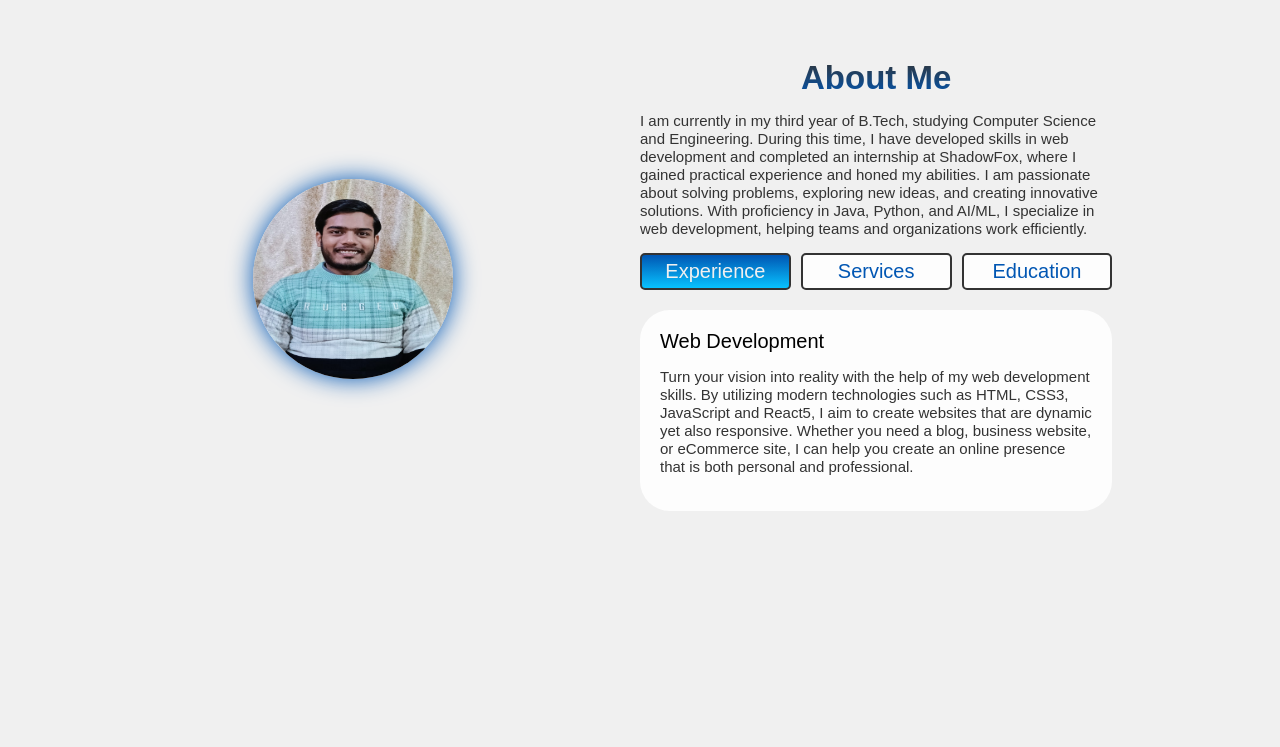
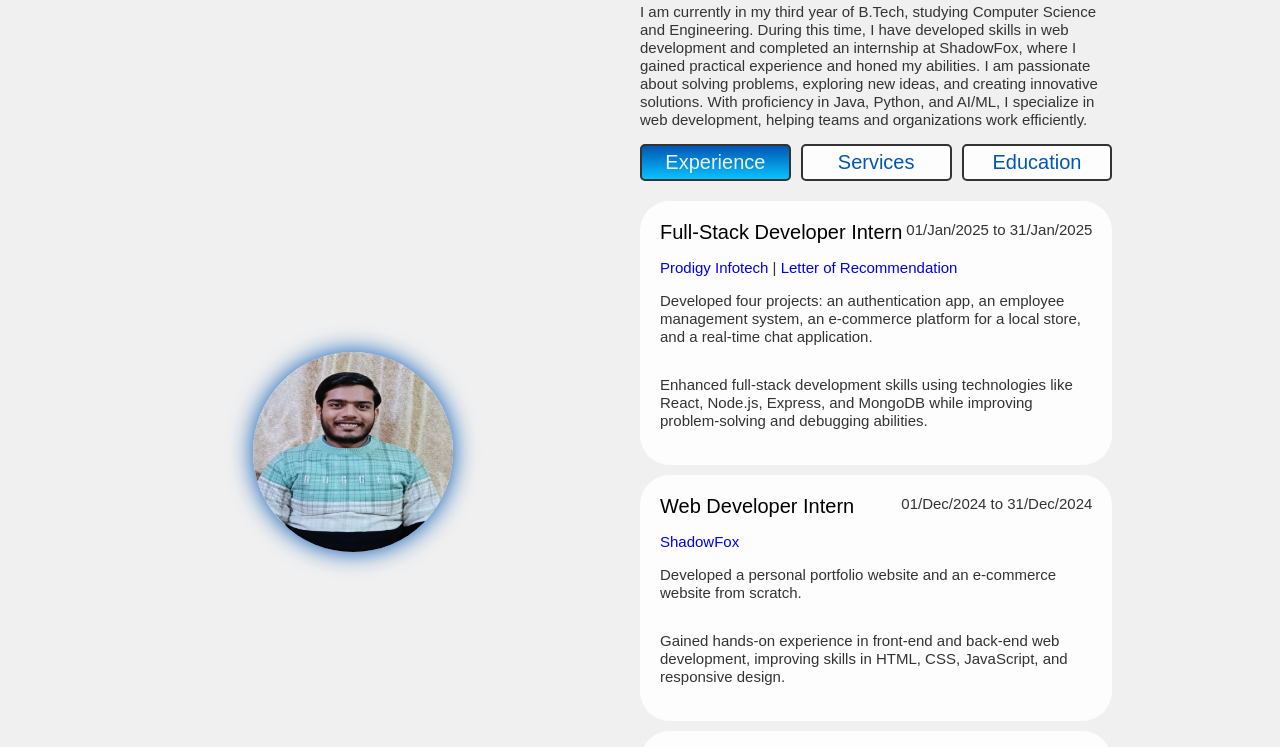
Before and after one commit to Divanshu9090/ShadowFOX, a plain HTML site: page Web Development/Portfolio/index.html in a window 1280 px wide. Shown: the part 920-1667 px from the top of the page. Drawn offline with Linux system fonts and the light colour scheme; some packages are replaced by stand-ins of ours; a script that the page names is missing.

Commit message:
update experience

```diff
--- a/Web Development/Portfolio/index.html
+++ b/Web Development/Portfolio/index.html
@@ -59,7 +59,7 @@
                 <button class="link">Services</button>
                 <button class="link">Education</button>
             </div>
-            <div class="about-box data" id="services">
+            <div class="about-box" id="services">
                 <div class="about-info">
                     <h3>Web Development</h3>
                     <p>Turn your vision into reality with the help of my web development
@@ -70,7 +70,7 @@
                         is both personal and professional.</p>
                 </div>
             </div>
-            <div class="about-box" id="experience">
+            <div class="about-box data" id="experience">
                 <div class="about-info">
                     <div class="head">
                         <h3>Full-Stack Developer Intern</h3>
@@ -110,7 +110,7 @@
             <div class="about-box" id="education">
                 <div class="about-info">
                     <h3>Bachelor of Technology in Computer Science, GLA University, Mathura</h3>
-                    <p>CPI:-  8.46</p>
+                    <p>CPI:-  8.43</p>
                 </div>
                 <div class="about-info">
                     <h3>Intermediate, Boston Public School, Agra</h3>
```
